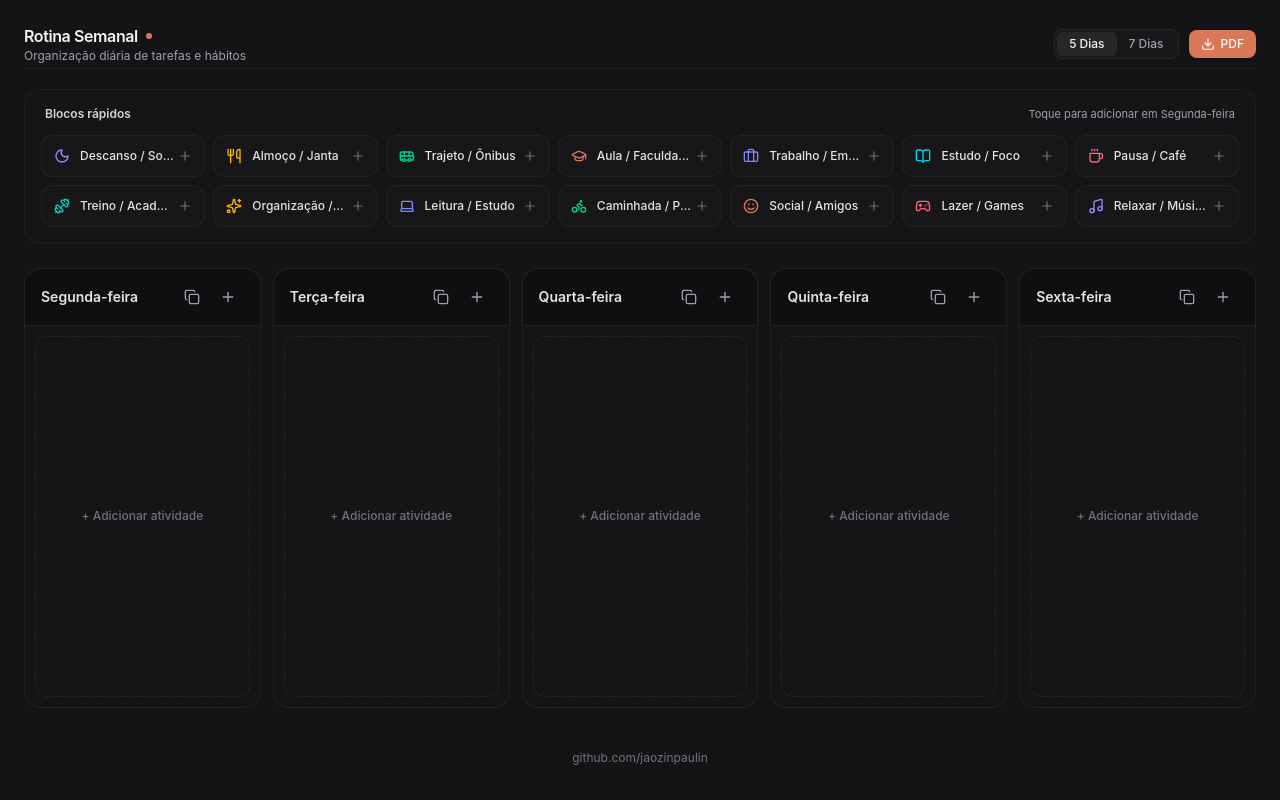
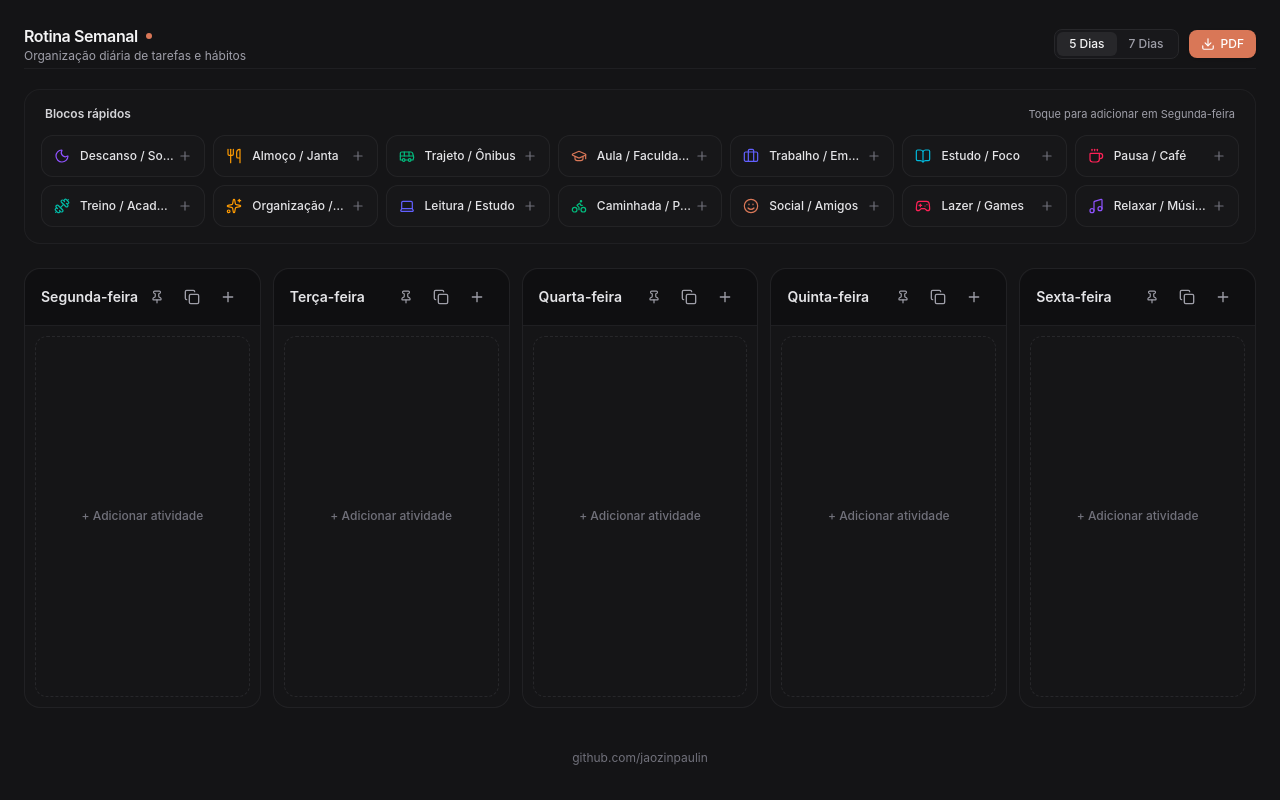
Before and after one commit to jaozinpaulin/routine-planner, a React (Vite) app: page / in a window 1280 px wide. Built offline with nearby package versions, Linux system fonts and the light colour scheme.

Commit message:
feat: persist schedule, add pin target day and refine pdf export

```diff
--- a/src/App.jsx
+++ b/src/App.jsx
@@ -1,4 +1,4 @@
-import { useState } from 'react';
+import { useState, useEffect } from 'react';
 import Header from './components/Header';
 import BlockPickers from './components/BlockPickers';
 import DayColumn from './components/DayColumn';
@@ -30,10 +30,30 @@ const INITIAL_SCHEDULE = {
 };
 
 export default function App() {
-  const [daysCount, setDaysCount] = useState(5);
+  // Carrega contagem de dias com fallback padrão em 5
+  const [daysCount, setDaysCount] = useState(() => {
+    const saved = localStorage.getItem('routine_days_count');
+    return saved ? Number(saved) : 5;
+  });
+
   const activeDays = daysCount === 5 ? DAYS_5 : DAYS_7;
   const [mobileActiveDay, setMobileActiveDay] = useState('seg');
-  const [schedule, setSchedule] = useState(INITIAL_SCHEDULE);
+  const [targetedDay, setTargetedDay] = useState(() => {
+    return localStorage.getItem('routine_targeted_day') || null;
+  });
+
+  // Carrega dados salvos no localStorage
+  const [schedule, setSchedule] = useState(() => {
+    const saved = localStorage.getItem('routine_schedule_data');
+    if (saved) {
+      try {
+        return JSON.parse(saved);
+      } catch (err) {
+        console.error('Erro ao ler localStorage:', err);
+      }
+    }
+    return INITIAL_SCHEDULE;
+  });
 
   const [modalState, setModalState] = useState({
     isOpen: false,
@@ -43,7 +63,25 @@ export default function App() {
 
   const [isPdfPreviewOpen, setIsPdfPreviewOpen] = useState(false);
 
-  // Aciona a visualização prévia do PDF
+  // Salva no localStorage a cada alteração da rotina
+  useEffect(() => {
+    localStorage.setItem('routine_schedule_data', JSON.stringify(schedule));
+  }, [schedule]);
+
+  // Salva a contagem de dias
+  useEffect(() => {
+    localStorage.setItem('routine_days_count', String(daysCount));
+  }, [daysCount]);
+
+  // Salva o dia marcado como alvo
+  useEffect(() => {
+    if (targetedDay) {
+      localStorage.setItem('routine_targeted_day', targetedDay);
+    } else {
+      localStorage.removeItem('routine_targeted_day');
+    }
+  }, [targetedDay]);
+
   const handleOpenPdfPreview = () => {
     setIsPdfPreviewOpen(true);
   };
@@ -54,8 +92,8 @@ export default function App() {
       title: item.title,
       icon: item.icon,
       color: item.color,
-      start: item.start || '08:00',
-      end: item.end || '09:00',
+      start: item.start || '00:00',
+      end: item.end || '00:00',
     };
 
     setSchedule((prev) => ({
@@ -67,6 +105,10 @@ export default function App() {
   const handleQuickAdd = (configuredItem) => {
     const targetDay = mobileActiveDay;
     handleDropBlock(targetDay, configuredItem);
+  };
+
+  const handleToggleTarget = (dayKey) => {
+    setTargetedDay((prev) => (prev === dayKey ? null : dayKey));
   };
 
   const handleAddClick = (dayKey) => {
@@ -157,6 +199,8 @@ export default function App() {
           {activeDays.map((d) => {
             const isCurrent = d.key === mobileActiveDay;
             const count = (schedule[d.key] || []).length;
+            const isTarget = d.key === targetedDay;
+
             return (
               <button
                 key={d.key}
@@ -164,7 +208,9 @@ export default function App() {
                 onClick={() => setMobileActiveDay(d.key)}
                 className={`flex-1 min-w-[48px] py-1.5 px-2 rounded-lg text-xs font-medium flex items-center justify-center gap-1 transition-all ${isCurrent
                   ? 'bg-[#d97757] text-white shadow-xs'
-                  : 'text-zinc-400 hover:text-zinc-200 bg-transparent'
+                  : isTarget
+                    ? 'border border-[#d97757]/60 text-zinc-200 bg-zinc-900'
+                    : 'text-zinc-400 hover:text-zinc-200 bg-transparent'
                   }`}
               >
                 <span>{d.short}</span>
@@ -196,6 +242,8 @@ export default function App() {
                   dayLabel={day.label}
                   isWeekend={day.key === 'sab' || day.key === 'dom'}
                   blocks={schedule[day.key] || []}
+                  isTargeted={day.key === targetedDay}
+                  onToggleTarget={handleToggleTarget}
                   onDropBlock={handleDropBlock}
                   onAddClick={handleAddClick}
                   onUpdateBlock={handleUpdateBlock}
@@ -209,14 +257,13 @@ export default function App() {
         </main>
       </div>
 
-      {/* Modal de Prévia e Download do PDF */}
       <PdfPreviewModal
         isOpen={isPdfPreviewOpen}
         onClose={() => setIsPdfPreviewOpen(false)}
         activeDays={activeDays}
         schedule={schedule}
+        targetedDay={targetedDay}
       />
-
       <CreateBlockModal
         isOpen={modalState.isOpen}
         dayLabel={modalState.dayLabel}
--- a/src/components/BlockPickers.jsx
+++ b/src/components/BlockPickers.jsx
@@ -10,18 +10,18 @@ export const ICONS = {
 
 export const COLORS = {
     emerald: {
-        dot: 'bg-emerald-400',
+        dot: 'bg-emerald-500',
         bg: 'bg-zinc-900/80 hover:bg-zinc-900',
         border: 'border-zinc-800/80 hover:border-zinc-700',
-        icon: 'text-emerald-400',
+        icon: 'text-emerald-500',
         text: 'text-zinc-200',
         btn: 'bg-zinc-800 hover:bg-zinc-700 text-zinc-200 border-zinc-700',
     },
     amber: {
-        dot: 'bg-amber-400',
+        dot: 'bg-amber-500',
         bg: 'bg-zinc-900/80 hover:bg-zinc-900',
         border: 'border-zinc-800/80 hover:border-zinc-700',
-        icon: 'text-amber-400',
+        icon: 'text-amber-500',
         text: 'text-zinc-200',
         btn: 'bg-zinc-800 hover:bg-zinc-700 text-zinc-200 border-zinc-700',
     },
@@ -34,42 +34,42 @@ export const COLORS = {
         btn: 'bg-zinc-800 hover:bg-zinc-700 text-zinc-200 border-zinc-700',
     },
     teal: {
-        dot: 'bg-teal-400',
+        dot: 'bg-teal-500',
         bg: 'bg-zinc-900/80 hover:bg-zinc-900',
         border: 'border-zinc-800/80 hover:border-zinc-700',
-        icon: 'text-teal-400',
+        icon: 'text-teal-500',
         text: 'text-zinc-200',
         btn: 'bg-zinc-800 hover:bg-zinc-700 text-zinc-200 border-zinc-700',
     },
     cyan: {
-        dot: 'bg-cyan-400',
+        dot: 'bg-cyan-500',
         bg: 'bg-zinc-900/80 hover:bg-zinc-900',
         border: 'border-zinc-800/80 hover:border-zinc-700',
-        icon: 'text-cyan-400',
+        icon: 'text-cyan-500',
         text: 'text-zinc-200',
         btn: 'bg-zinc-800 hover:bg-zinc-700 text-zinc-200 border-zinc-700',
     },
     indigo: {
-        dot: 'bg-indigo-400',
+        dot: 'bg-indigo-500',
         bg: 'bg-zinc-900/80 hover:bg-zinc-900',
         border: 'border-zinc-800/80 hover:border-zinc-700',
-        icon: 'text-indigo-400',
+        icon: 'text-indigo-500',
         text: 'text-zinc-200',
         btn: 'bg-zinc-800 hover:bg-zinc-700 text-zinc-200 border-zinc-700',
     },
     violet: {
-        dot: 'bg-violet-400',
+        dot: 'bg-violet-500',
         bg: 'bg-zinc-900/80 hover:bg-zinc-900',
         border: 'border-zinc-800/80 hover:border-zinc-700',
-        icon: 'text-violet-400',
+        icon: 'text-violet-500',
         text: 'text-zinc-200',
         btn: 'bg-zinc-800 hover:bg-zinc-700 text-zinc-200 border-zinc-700',
     },
     rose: {
-        dot: 'bg-rose-400',
+        dot: 'bg-rose-500',
         bg: 'bg-zinc-900/80 hover:bg-zinc-900',
         border: 'border-zinc-800/80 hover:border-zinc-700',
-        icon: 'text-rose-400',
+        icon: 'text-rose-500',
         text: 'text-zinc-200',
         btn: 'bg-zinc-800 hover:bg-zinc-700 text-zinc-200 border-zinc-700',
     },
@@ -95,8 +95,8 @@ const INITIAL_ITEMS = [
 export default function BlockPickers({ onSelectBlock, activeDayLabel }) {
     const [editingItem, setEditingItem] = useState(null);
     const [title, setTitle] = useState('');
-    const [start, setStart] = useState('08:00');
-    const [end, setEnd] = useState('09:00');
+    const [start, setStart] = useState('00:00');
+    const [end, setEnd] = useState('00:00');
     const modalRef = useRef(null);
 
     useEffect(() => {
@@ -114,8 +114,8 @@ export default function BlockPickers({ onSelectBlock, activeDayLabel }) {
     const handleCardClick = (item) => {
         setEditingItem(item);
         setTitle(item.title);
-        setStart('08:00');
-        setEnd('09:00');
+        setStart('00:00');
+        setEnd('00:00');
     };
 
     const handleConfirm = (e) => {
@@ -125,8 +125,8 @@ export default function BlockPickers({ onSelectBlock, activeDayLabel }) {
         onSelectBlock && onSelectBlock({
             ...editingItem,
             title: title.trim(),
-            start: normalizeTime(start, '08:00'),
-            end: normalizeTime(end, '09:00'),
+            start: normalizeTime(start, '00:00'),
+            end: normalizeTime(end, '00:00'),
         });
 
         setEditingItem(null);
@@ -134,7 +134,7 @@ export default function BlockPickers({ onSelectBlock, activeDayLabel }) {
 
     const startDrag = (e, item) => {
         const theme = COLORS[item.color] || COLORS.orange;
-        e.dataTransfer.setData('application/json', JSON.stringify({ ...item, theme }));
+        e.dataTransfer.setData('application/json', JSON.stringify({ ...item, start: '00:00', end: '00:00', theme }));
         e.dataTransfer.effectAllowed = 'copy';
     };
 
@@ -167,7 +167,7 @@ export default function BlockPickers({ onSelectBlock, activeDayLabel }) {
                         >
                             <div className="flex items-center gap-2.5 min-w-0">
                                 <IconComp
-                                    strokeWidth={2}
+                                    strokeWidth={1.8}
                                     className={`w-4 h-4 shrink-0 ${theme.icon}`}
                                 />
                                 <span className="text-xs font-medium leading-tight truncate text-zinc-200 group-hover:text-white">
@@ -181,7 +181,6 @@ export default function BlockPickers({ onSelectBlock, activeDayLabel }) {
                 })}
             </div>
 
-            {/* Modal Inline ao clicar */}
             {editingItem && (
                 <div className="fixed inset-0 z-50 flex items-end sm:items-center justify-center p-0 sm:p-4 bg-black/80 backdrop-blur-xs">
                     <div
@@ -191,7 +190,7 @@ export default function BlockPickers({ onSelectBlock, activeDayLabel }) {
                         <div className="flex items-center justify-between pb-3 border-b border-zinc-800">
                             <div className="flex items-center gap-2.5">
                                 <div className="p-2 rounded-xl bg-zinc-900 border border-zinc-800">
-                                    {ActiveIcon && <ActiveIcon strokeWidth={2} className={`w-4 h-4 ${activeTheme.icon}`} />}
+                                    {ActiveIcon && <ActiveIcon strokeWidth={1.8} className={`w-4 h-4 ${activeTheme.icon}`} />}
                                 </div>
                                 <div>
                                     <span className="text-[10px] font-semibold text-[#d97757] uppercase tracking-wider block">
@@ -237,9 +236,9 @@ export default function BlockPickers({ onSelectBlock, activeDayLabel }) {
                                         maxLength={5}
                                         value={start}
                                         onChange={(e) => setStart(maskTimeInput(e.target.value))}
-                                        onBlur={(e) => setStart(normalizeTime(e.target.value, '08:00'))}
+                                        onBlur={(e) => setStart(normalizeTime(e.target.value, '00:00'))}
                                         className="w-full bg-zinc-950 border border-zinc-800 focus:border-[#d97757] rounded-xl py-2.5 text-base font-mono text-center text-zinc-100 outline-none"
-                                        placeholder="08:00"
+                                        placeholder="00:00"
                                     />
                                 </div>
                                 <div>
@@ -252,9 +251,9 @@ export default function BlockPickers({ onSelectBlock, activeDayLabel }) {
                                         maxLength={5}
                                         value={end}
                                         onChange={(e) => setEnd(maskTimeInput(e.target.value))}
-                                        onBlur={(e) => setEnd(normalizeTime(e.target.value, '09:00'))}
+                                        onBlur={(e) => setEnd(normalizeTime(e.target.value, '00:00'))}
                                         className="w-full bg-zinc-950 border border-zinc-800 focus:border-[#d97757] rounded-xl py-2.5 text-base font-mono text-center text-zinc-100 outline-none"
-                                        placeholder="09:00"
+                                        placeholder="00:00"
                                     />
                                 </div>
                             </div>
--- a/src/components/DayColumn.jsx
+++ b/src/components/DayColumn.jsx
@@ -1,5 +1,5 @@
-import React, { useState, useRef, useEffect } from 'react';
-import { Plus, Trash2, Check, Copy } from 'lucide-react';
+import { useState, useRef, useEffect } from 'react';
+import { Plus, Trash2, Check, Copy, Pin } from 'lucide-react';
 import { ICONS, COLORS } from './BlockPickers';
 import { maskTimeInput, normalizeTime } from '../utils/time';
 
@@ -18,6 +18,8 @@ export default function DayColumn({
     dayLabel,
     isWeekend = false,
     blocks = [],
+    isTargeted = false,
+    onToggleTarget,
     onDropBlock,
     onAddClick,
     onUpdateBlock,
@@ -67,7 +69,7 @@ export default function DayColumn({
         }
     };
 
-    const toggleTarget = (targetKey) => {
+    const toggleCopyTarget = (targetKey) => {
         setSelectedTargets((prev) =>
             prev.includes(targetKey) ? prev.filter((k) => k !== targetKey) : [...prev, targetKey]
         );
@@ -97,20 +99,27 @@ export default function DayColumn({
             onDrop={handleDrop}
             className={`relative flex flex-col rounded-2xl border min-h-[440px] transition-all overflow-visible print:min-h-0 print:rounded-lg print:border-zinc-300 print:bg-[#fcfcfc] print:break-inside-avoid ${isOver
                 ? 'bg-zinc-900/70 border-[#d97757]/60'
-                : isWeekend
-                    ? 'bg-[#151518] border-zinc-800/70'
-                    : 'bg-zinc-900/40 border-zinc-800/70'
-                }`}
-        >
-            {/* Header com contador limpo e preciso */}
+                : isTargeted
+                    ? 'border-[#d97757]/50 bg-zinc-900/40 ring-1 ring-[#d97757]/20 shadow-sm'
+                    : isWeekend
+                        ? 'bg-[#151518] border-zinc-800/70'
+                        : 'bg-zinc-900/40 border-zinc-800/70'
+                }`}>
             <div
-                className={`px-4 py-3 border-b flex items-center justify-between rounded-t-2xl print:px-2 print:py-1.5 print:border-zinc-300 print:bg-zinc-100 ${isWeekend
-                    ? 'border-zinc-800/70 bg-zinc-900/50'
-                    : 'border-zinc-800/70 bg-zinc-950/40'
+                className={`px-4 py-3 border-b flex items-center justify-between rounded-t-2xl print:px-2 print:py-1.5 print:border-zinc-300 print:bg-zinc-100 ${isTargeted
+                    ? 'border-[#d97757]/30 bg-zinc-900/60'
+                    : isWeekend
+                        ? 'border-zinc-800/70 bg-zinc-900/50'
+                        : 'border-zinc-800/70 bg-zinc-950/40'
                     }`}
             >
                 <div className="flex items-center gap-2 overflow-hidden">
-                    <span className="text-sm font-semibold truncate text-zinc-200 print:text-[10px] print:font-bold print:text-zinc-900">
+                    <span className={`text-sm font-semibold truncate print:text-[10px] print:font-bold print:text-zinc-900 ${isTargeted
+                        ? 'text-[#d97757]'
+                        : isWeekend
+                            ? 'text-[#d97757]/90'
+                            : 'text-zinc-200'
+                        }`}>
                         {dayLabel}
                     </span>
 
@@ -133,6 +142,19 @@ export default function DayColumn({
                 </div>
 
                 <div className="flex items-center gap-1 print:hidden relative">
+                    {/* Botão de Fixar/Destacar com Pushpin */}
+                    <button
+                        type="button"
+                        onClick={() => onToggleTarget && onToggleTarget(dayKey)}
+                        title={isTargeted ? 'Desafixar dia' : 'Fixar/destacar dia'}
+                        className={`p-2 rounded-lg transition-colors cursor-pointer ${isTargeted
+                            ? 'text-[#d97757] bg-[#d97757]/15'
+                            : 'text-zinc-400 hover:text-zinc-200 hover:bg-zinc-800/70'
+                            }`}
+                    >
+                        <Pin className={`w-3.5 h-3.5 ${isTargeted ? 'fill-current' : ''}`} />
+                    </button>
+
                     <div className="relative" ref={copyMenuRef}>
                         <button
                             type="button"
@@ -160,7 +182,7 @@ export default function DayColumn({
                                                 key={d.key}
                                                 type="button"
                                                 disabled={isCurrent}
-                                                onClick={() => toggleTarget(d.key)}
+                                                onClick={() => toggleCopyTarget(d.key)}
                                                 className={`py-1.5 text-xs font-mono rounded-lg transition-colors cursor-pointer ${isCurrent
                                                     ? 'opacity-30 cursor-not-allowed bg-zinc-950 text-zinc-600'
                                                     : isSelected
@@ -253,11 +275,11 @@ export default function DayColumn({
                                                     onUpdateBlock(dayKey, block.id, { start: masked });
                                                 }}
                                                 onBlur={(e) => {
-                                                    const finalTime = normalizeTime(e.target.value, '08:00');
+                                                    const finalTime = normalizeTime(e.target.value, '00:00');
                                                     onUpdateBlock(dayKey, block.id, { start: finalTime });
                                                 }}
                                                 className="w-full bg-zinc-900 border border-zinc-800 rounded-xl py-2 text-xs font-mono text-center text-zinc-100 outline-none focus:border-[#d97757]"
-                                                placeholder="08:00"
+                                                placeholder="00:00"
                                             />
                                             <span className="text-[10px] text-zinc-500 text-center mt-1">Início</span>
                                         </div>
@@ -273,11 +295,11 @@ export default function DayColumn({
                                                     onUpdateBlock(dayKey, block.id, { end: masked });
                                                 }}
                                                 onBlur={(e) => {
-                                                    const finalTime = normalizeTime(e.target.value, '09:00');
+                                                    const finalTime = normalizeTime(e.target.value, '00:00');
                                                     onUpdateBlock(dayKey, block.id, { end: finalTime });
                                                 }}
                                                 className="w-full bg-zinc-900 border border-zinc-800 rounded-xl py-2 text-xs font-mono text-center text-zinc-100 outline-none focus:border-[#d97757]"
-                                                placeholder="09:00"
+                                                placeholder="00:00"
                                             />
                                             <span className="text-[10px] text-zinc-500 text-center mt-1">Fim</span>
                                         </div>
@@ -303,13 +325,13 @@ export default function DayColumn({
                             >
                                 <div className="absolute right-2.5 top-1/2 -translate-y-1/2 pointer-events-none transition-transform duration-200 group-hover:scale-105">
                                     <IconComp
-                                        strokeWidth={1.75}
-                                        className={`w-7 h-7 opacity-35 group-hover:opacity-60 transition-opacity print:w-3.5 print:h-3.5 print:opacity-40 ${theme.icon || 'text-zinc-400'}`}
+                                        strokeWidth={1.8}
+                                        className={`w-6 h-6 opacity-45 group-hover:opacity-75 transition-opacity print:w-3.5 print:h-3.5 print:opacity-40 ${theme.icon || 'text-zinc-400'}`}
                                     />
                                 </div>
 
                                 <div className="flex items-center gap-1.5 relative z-10">
-                                    <span className={`w-1.5 h-1.5 rounded-full ${theme.dot || 'bg-zinc-400'} print:hidden`} />
+                                    <span className={`w-1.5 h-1.5 rounded-full shrink-0 ${theme.dot || 'bg-zinc-400'} print:hidden`} />
                                     <span className="text-[11px] sm:text-[10px] font-mono text-zinc-400 print:text-[7.5px] print:leading-none print:font-semibold print:text-zinc-500">
                                         {block.start} - {block.end}
                                     </span>
```
Also changed, not shown: src/components/CreateBlockModal.jsx (+11 -11 lines), src/components/PdfPreviewModal.jsx (+18 -26 lines).
